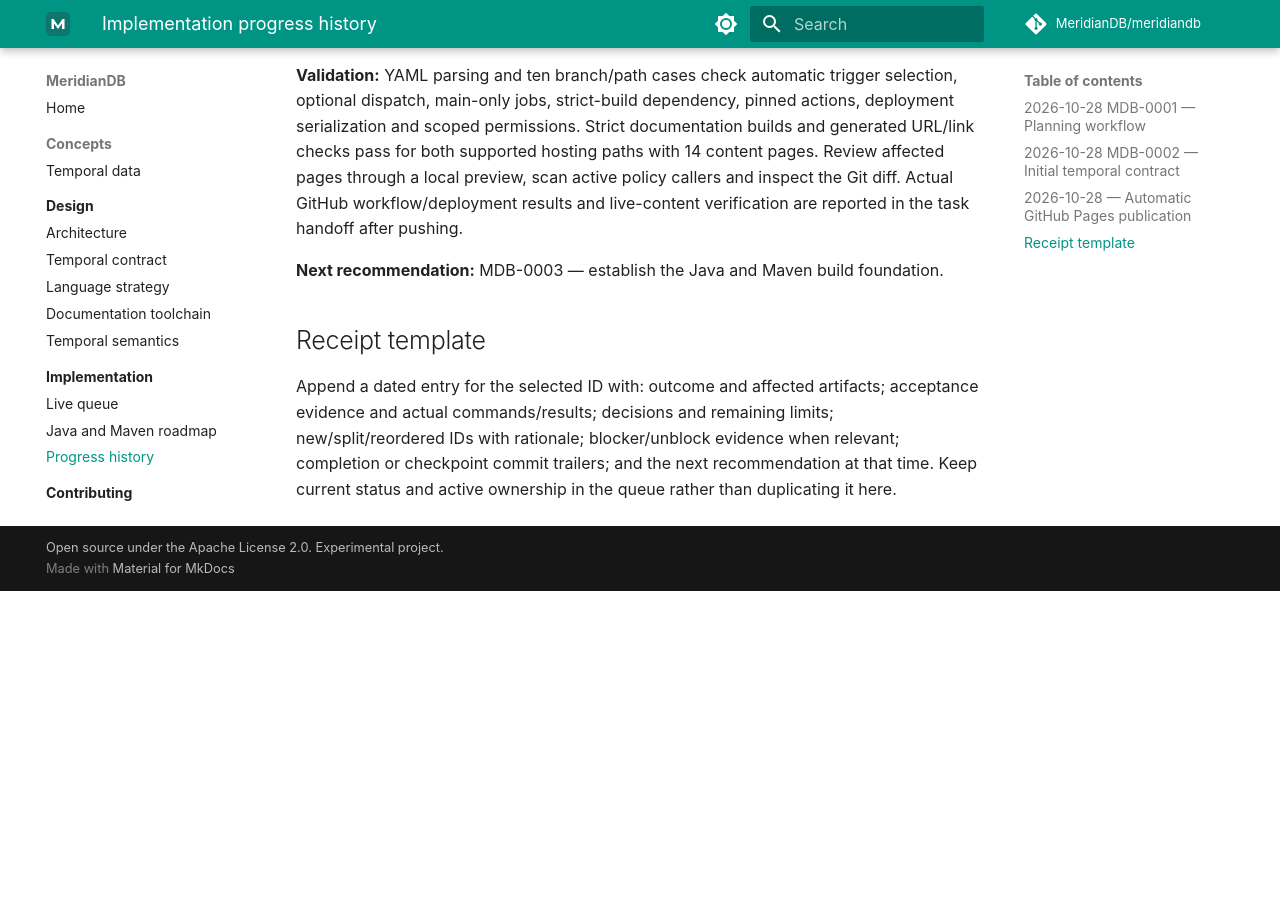
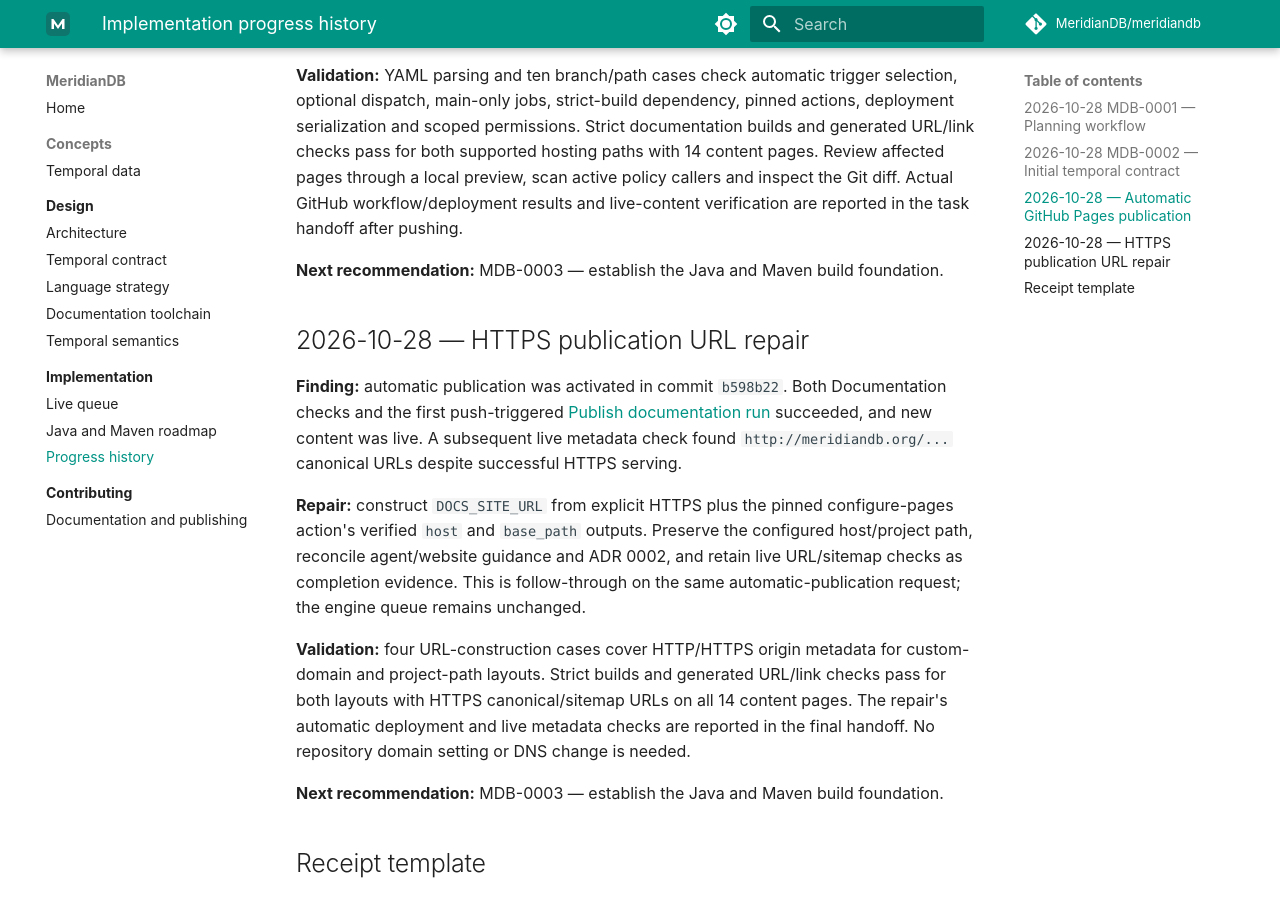
Before and after one commit to MeridianDB/meridiandb, an MkDocs documentation site: the page built from docs/planning/progress.md, in a window 1280 px wide and 900 px high, scrolled down 2703 px. Built offline with MkDocs 1.6.1 and Material for MkDocs 9.7.7, drawn with Linux system fonts in a browser that asks for light colours; comment, search, counter and statistics services are not loaded; before the commit the page ends 3294 px from its top, so only the background shows below that.

Commit message:
Use HTTPS for published documentation URLs

```diff
--- a/docs/planning/progress.md
+++ b/docs/planning/progress.md
@@ -128,6 +128,28 @@ and live-content verification are reported in the task handoff after pushing.
 
 **Next recommendation:** MDB-0003 — establish the Java and Maven build foundation.
 
+## 2026-10-28 — HTTPS publication URL repair
+
+**Finding:** automatic publication was activated in commit `b598b22`. Both
+Documentation checks and the first push-triggered
+[Publish documentation run](https://github.com/MeridianDB/meridiandb/actions/runs/40739465632)
+succeeded, and new content was live. A subsequent live metadata check found
+`http://meridiandb.org/...` canonical URLs despite successful HTTPS serving.
+
+**Repair:** construct `DOCS_SITE_URL` from explicit HTTPS plus the pinned
+configure-pages action's verified `host` and `base_path` outputs. Preserve the
+configured host/project path, reconcile agent/website guidance and ADR 0002, and
+retain live URL/sitemap checks as completion evidence. This is follow-through on
+the same automatic-publication request; the engine queue remains unchanged.
+
+**Validation:** four URL-construction cases cover HTTP/HTTPS origin metadata for
+custom-domain and project-path layouts. Strict builds and generated URL/link
+checks pass for both layouts with HTTPS canonical/sitemap URLs on all 14 content
+pages. The repair's automatic deployment and live metadata checks are reported in
+the final handoff. No repository domain setting or DNS change is needed.
+
+**Next recommendation:** MDB-0003 — establish the Java and Maven build foundation.
+
 ## Receipt template
 
 Append a dated entry for the selected ID with: outcome and affected artifacts;
```
Also changed, not shown: AGENTS.md (+3 -3 lines), docs/contributing/documentation.md (+5 -2 lines), docs/decisions/0002-documentation-toolchain.md (+7 -0 lines), 1 other file.
